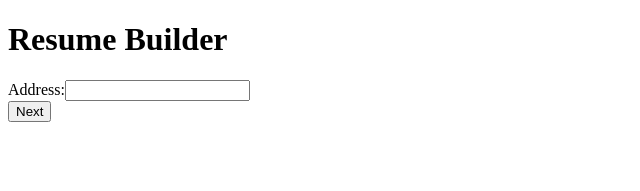
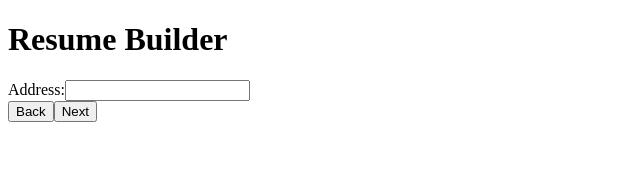
Before and after one commit to imakashgusain/resume-builder, a Next.js app: page / in a window 1280 px wide. Both pictures are taken after typing "Sample" into the empty fields and a click on the button "Next". Shown: the top 191 px of the page, without its empty margins (0-640 px from the left). Built offline with nearby package versions, Linux system fonts and the light colour scheme.

Commit message:
added back button to back n forth switch between stages

```diff
--- a/src/components/Form.js
+++ b/src/components/Form.js
@@ -1,7 +1,18 @@
-export default function Form({ formData, onFormDataChange, onNext, step }) {
+export default function Form({
+  formData,
+  onFormDataChange,
+  onNext,
+  onBack,
+  step,
+}) {
   const handleSubmit = (e) => {
     e.preventDefault();
-    onNext(formData); // Pass the form data to the parent component
+    if (step < 6) {
+      onNext(formData); // Pass the form data to the parent component and move to next step
+    } else {
+      // If it's the last step, just finalize the process (Generate Resume)
+      onNext(formData);
+    }
   };
 
   const handleChange = (e) => {
@@ -95,6 +106,11 @@ export default function Form({ formData, onFormDataChange, onNext, step }) {
       )}
 
       <div>
+        {step > 1 && (
+          <button type="button" onClick={onBack}>
+            Back
+          </button>
+        )}
         {step < 6 ? (
           <button type="submit">Next</button>
         ) : (
--- a/src/pages/index.js
+++ b/src/pages/index.js
@@ -23,6 +23,10 @@ export default function Home() {
     setStep(step + 1); // Move to the next step
   };
 
+  const handleBack = () => {
+    setStep(step - 1); // Move to the previous step
+  };
+
   const handleGenerateResume = () => {
     console.log("Final Resume Data:", formData);
     // You can later implement the logic to generate a PDF here
@@ -35,6 +39,7 @@ export default function Home() {
         formData={formData}
         onFormDataChange={handleFormDataChange}
         onNext={handleNext}
+        onBack={handleBack}
         step={step}
       />
 
--- a/src/styles/globals.css
+++ b/src/styles/globals.css
@@ -20,3 +20,26 @@
   margin-top: 10px;
   font-weight: bold;
 }
+
+button {
+  margin: 10px;
+  padding: 10px 20px;
+  font-size: 16px;
+  background-color: #4caf50;
+  color: white;
+  border: none;
+  border-radius: 4px;
+  cursor: pointer;
+}
+
+button:hover {
+  background-color: #45a049;
+}
+
+button[type="button"] {
+  background-color: #f44336;
+}
+
+button[type="button"]:hover {
+  background-color: #e53935;
+}
```
